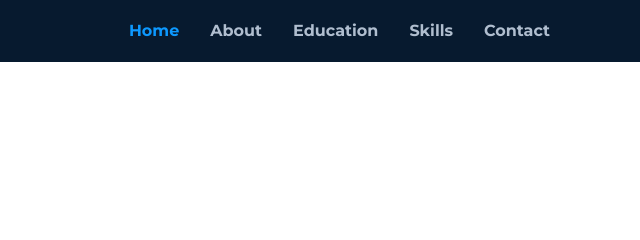
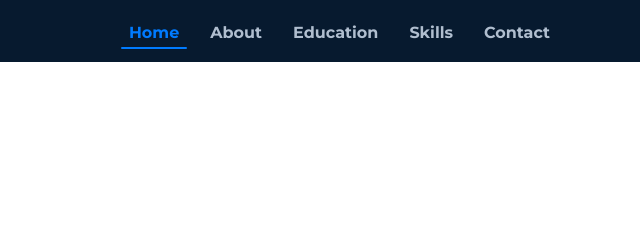
Before and after one commit to bincentmcr/BNCNT-Portfolio_v2, a plain HTML site: page BNCNT Portfolio_v2/index.html in a window 1280 px wide. Shown: the top 240 px of the page, 640-1280 px from the left. Drawn offline with nearby package versions, Linux system fonts and the light colour scheme.

Commit message:
Add line animation

```diff
--- a/BNCNT Portfolio_v2/css/style.css
+++ b/BNCNT Portfolio_v2/css/style.css
@@ -9,6 +9,7 @@ body {
   padding-top: 60px; /* Adjust this if your navbar height is different */
 }
 /* Main */
+
 
 
 /* General section style */
@@ -23,6 +24,7 @@ section {
 /* General section style */
 
 
+
 /* To prevent the section from overplapping in navigation*/
 #about,
 #education,
@@ -33,6 +35,8 @@ section {
   padding-top: 60px;
 }
 /* To prevent the section from overplapping in navigation*/
+
+
 
 /* Hero/Home */
 .hero {
@@ -81,6 +85,7 @@ h1, h2, h3, .hero-name {
 /* Hero/Home */
 
 
+
 /* About Section */
 #about {
   opacity: 0;
@@ -96,6 +101,7 @@ h1, h2, h3, .hero-name {
   }
 }
 /* About Section */
+
 
 
 /* Navigation Bar */
@@ -135,7 +141,40 @@ h1, h2, h3, .hero-name {
 .navbar-toggler {
   border: none;
 }
+/* Navigation Bar */
 
+
+
+/* Underline active nav link */
+.navbar-nav .nav-link {
+  position: relative;
+  padding-bottom: 5px;
+  text-decoration: none;
+}
+
+.navbar-nav .nav-link::after {
+  content: "";
+  position: absolute;
+  bottom: 1px;
+  left: 0;
+  width: 100%;
+  height: 2px;
+  background-color: #007bff;
+  border-radius: 3px;
+
+  transform-origin: center;
+  transform: scaleX(0);
+  transition: transform 0.3s ease-in-out;
+}
+
+.navbar-nav .nav-link.active {
+  color: #007bff !important;
+}
+
+.navbar-nav .nav-link.active::after {
+  transform: scaleX(1);
+}
+/* Underline active nav link */
 
 
 /* Footer */
--- a/BNCNT Portfolio_v2/index.html
+++ b/BNCNT Portfolio_v2/index.html
@@ -100,7 +100,7 @@
         <h5 class="text-primary mb-2">My Intro</h5>
         <h2 class="mb-4 fw-bold">About Me</h2>
         <p class="mb-4 text-muted" style="max-width: 600px;">
-          A small river named Duden flows by their place and supplies it with the necessary regelialia. It is a paradisematic country, in which roasted parts of sentences fly into your mouth.
+         I'm a passionate visual artist who brings ideas to life through illustration and compelling design. From digital art to marketing materials, I create visuals that connect and inspire.
         </p>
 
         <!-- Personal Info (aligned) -->
```
